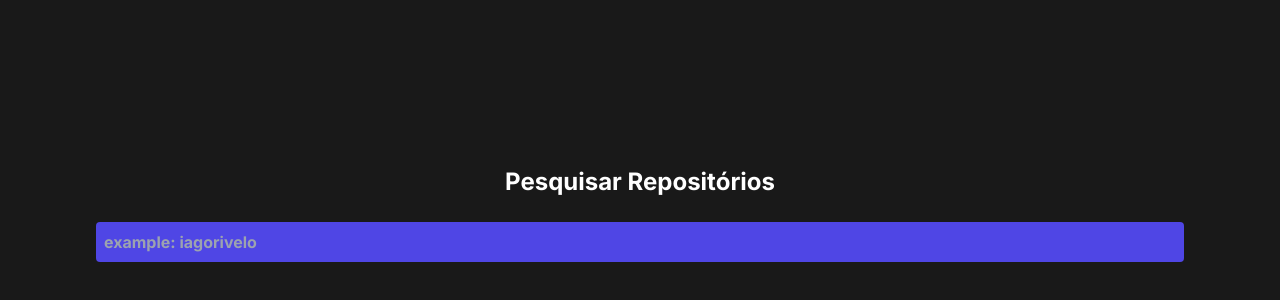
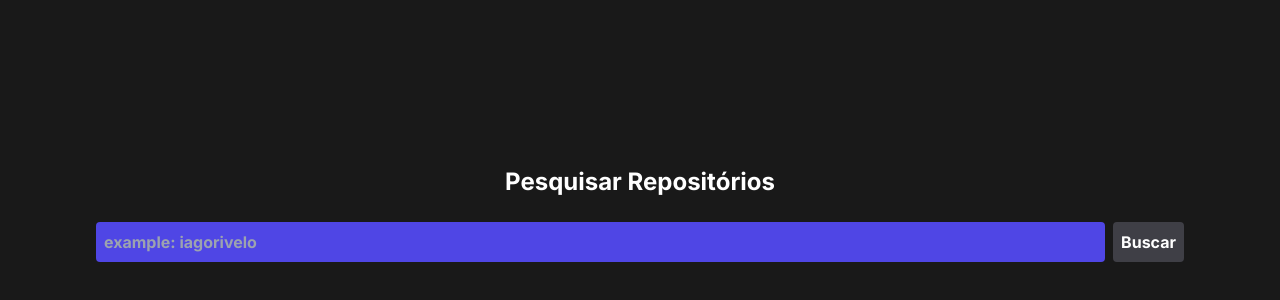
Before and after one commit to iagorivelo/search-repos, a Next.js app: page / in a window 1280 px wide. Shown: the part 190-490 px from the top of the page. Built offline with nearby package versions, Linux system fonts and the light colour scheme.

Commit message:
feat: adicionando botão de pesquisa

```diff
--- a/src/app/page.tsx
+++ b/src/app/page.tsx
@@ -7,9 +7,15 @@ export default function Home() {
   const [value, setValue] = useState("");
   const router = useRouter();
 
+  const handleSearch = () => {
+    if (value.trim() !== "") {
+      router.push(`/repositorio/${value}`);
+    }
+  };
+
   const handleKeyDown = (e: React.KeyboardEvent<HTMLInputElement>) => {
-    if (e.key === "Enter" && value.trim() !== "") {
-      router.push(`/repositorio/${value}`);
+    if (e.key === "Enter") {
+      handleSearch();
     }
   };
 
@@ -18,6 +24,8 @@ export default function Home() {
       <h1 className="text-white text-center font-bold text-2xl rounded p-2">
         Pesquisar Repositórios
       </h1>
+
+      <div className="flex gap-2">
         <input
           className="outline-none font-bold text-white bg-indigo-600 rounded p-2 w-full"
           type="text"
@@ -26,6 +34,14 @@ export default function Home() {
           onChange={(e) => setValue(e.target.value)}
           onKeyDown={handleKeyDown}
         />
+
+        <button
+          onClick={handleSearch}
+          className="bg-zinc-700 hover:bg-zinc-800 text-white font-bold rounded p-2 transition"
+        >
+          Buscar
+        </button>
+      </div>
     </main>
   );
 }
```
Lines whose indentation alone changed are shown as unchanged.
